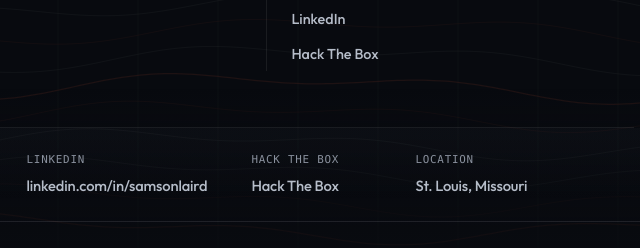
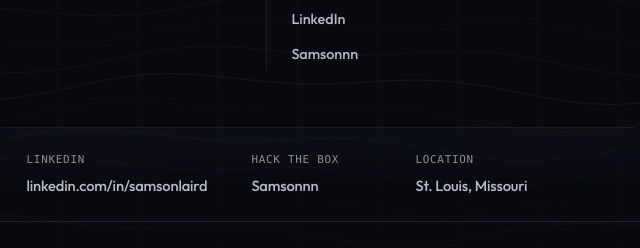
Before and after one commit to SamsonCyber/SamsonCyber.github.io, a website built with Vite: page index.html in a window 1280 px wide. Shown: the part 472-720 px from the top of the page, 550-1190 px from the left. Built offline with nearby package versions, Linux system fonts and the light colour scheme.

Commit message:
HTB link label: Samsonnn.

```diff
--- a/index.html
+++ b/index.html
@@ -64,7 +64,7 @@
           <ul class="hero__aside-list">
             <li><a href="https://github.com/SamsonCyber" rel="noopener noreferrer" target="_blank">GitHub</a></li>
             <li><a href="https://linkedin.com/in/samsonlaird" rel="noopener noreferrer" target="_blank">LinkedIn</a></li>
-            <li><a href="https://profile.hackthebox.com/profile/019c8240-5890-72f0-8ff8-e8b4e1792092" rel="noopener noreferrer" target="_blank">Hack The Box</a></li>
+            <li><a href="https://profile.hackthebox.com/profile/019c8240-5890-72f0-8ff8-e8b4e1792092" rel="noopener noreferrer" target="_blank">Samsonnn</a></li>
           </ul>
         </aside>
       </section>
@@ -85,7 +85,7 @@
           </div>
           <div class="contact-cell">
             <span class="contact-cell__label">Hack The Box</span>
-            <a href="https://profile.hackthebox.com/profile/019c8240-5890-72f0-8ff8-e8b4e1792092" rel="noopener noreferrer" target="_blank">Hack The Box</a>
+            <a href="https://profile.hackthebox.com/profile/019c8240-5890-72f0-8ff8-e8b4e1792092" rel="noopener noreferrer" target="_blank">Samsonnn</a>
           </div>
           <div class="contact-cell">
             <span class="contact-cell__label">Location</span>
@@ -235,7 +235,7 @@
         <ul class="link-row" id="link-row">
           <li><a href="https://github.com/SamsonCyber" rel="noopener noreferrer" target="_blank">GitHub</a></li>
           <li><a href="https://linkedin.com/in/samsonlaird" rel="noopener noreferrer" target="_blank">LinkedIn</a></li>
-          <li><a href="https://profile.hackthebox.com/profile/019c8240-5890-72f0-8ff8-e8b4e1792092" rel="noopener noreferrer" target="_blank">Hack The Box</a></li>
+          <li><a href="https://profile.hackthebox.com/profile/019c8240-5890-72f0-8ff8-e8b4e1792092" rel="noopener noreferrer" target="_blank">Samsonnn</a></li>
           <li><a href="https://samsoncyber.github.io/llm-injection-field-guide/" rel="noopener noreferrer" target="_blank">Field guide (live)</a></li>
           <li><a href="./writeups/">CTF writeups</a></li>
         </ul>
@@ -248,7 +248,7 @@
         <a href="mailto:shotgunsamm6@gmail.com">Email</a>
         <a href="https://github.com/SamsonCyber" rel="noopener noreferrer" target="_blank">GitHub</a>
         <a href="https://linkedin.com/in/samsonlaird" rel="noopener noreferrer" target="_blank">LinkedIn</a>
-        <a href="https://profile.hackthebox.com/profile/019c8240-5890-72f0-8ff8-e8b4e1792092" rel="noopener noreferrer" target="_blank">HTB</a>
+        <a href="https://profile.hackthebox.com/profile/019c8240-5890-72f0-8ff8-e8b4e1792092" rel="noopener noreferrer" target="_blank">Samsonnn</a>
       </p>
     </footer>
   </div>
--- a/src/content.js
+++ b/src/content.js
@@ -31,13 +31,13 @@
     linkedin: 'https://linkedin.com/in/samsonlaird',
     linkedinLabel: 'linkedin.com/in/samsonlaird',
     htb: 'https://profile.hackthebox.com/profile/019c8240-5890-72f0-8ff8-e8b4e1792092',
-    htbLabel: 'Hack The Box',
+    htbLabel: 'Samsonnn',
   },
   external: [
     { label: 'GitHub', href: 'https://github.com/SamsonCyber' },
     { label: 'LinkedIn', href: 'https://linkedin.com/in/samsonlaird' },
     {
-      label: 'Hack The Box',
+      label: 'Samsonnn',
       href: 'https://profile.hackthebox.com/profile/019c8240-5890-72f0-8ff8-e8b4e1792092',
     },
     { label: 'Field guide (live)', href: 'https://samsoncyber.github.io/llm-injection-field-guide/' },
```
